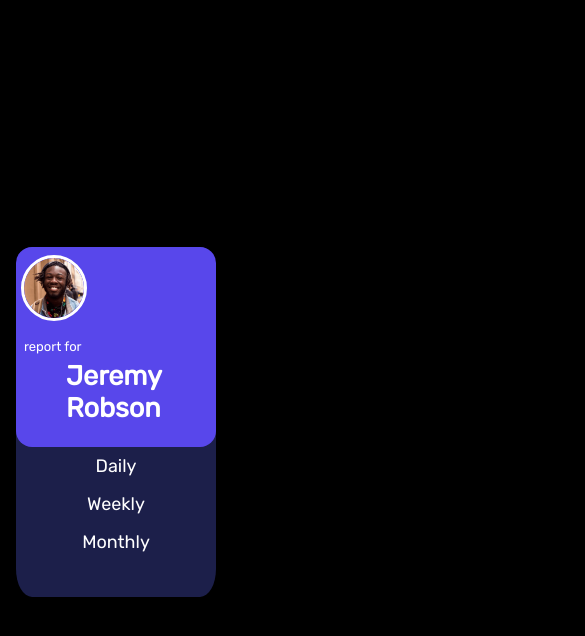
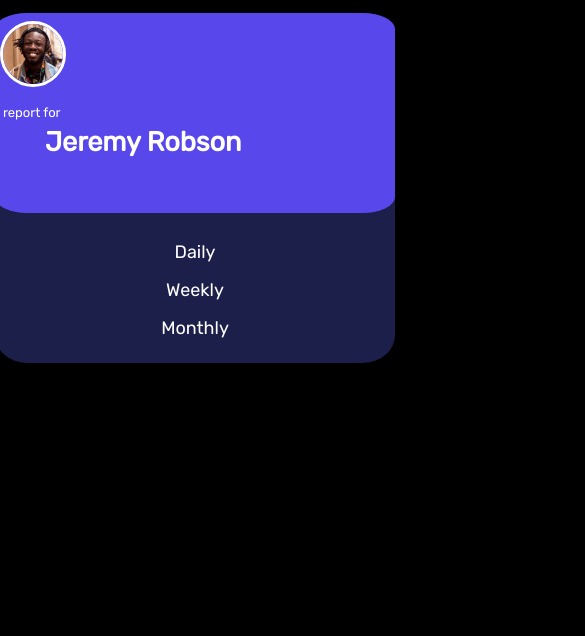
Before and after one commit to SepiHonar/Time-Tracking-Daschboard, a plain HTML site: page index.html in a window 390 px wide. Shown: the top 636 px of the page, 585 px wide, since content can reach past the window. Drawn offline with Linux system fonts and the light colour scheme.

Commit message:
responsive improved

```diff
--- a/index.html
+++ b/index.html
@@ -22,10 +22,8 @@
                     <span>report for</span>
                     <h2>Jeremy Robson</h4>
                 </div>
-
-
             </div>
-
+            <div></div>
 
             <div class="selectDailyMonthlyWeekly">
                <ul class="dailyBox">
--- a/style.css
+++ b/style.css
@@ -99,13 +99,19 @@ main{
 
 @media screen and (max-width: 768px) {
 
-    main{
-        display: flex;
+    .grid-container {
+        display: grid;
+        grid-template-columns: repeat(1, 400px);
+        justify-content: center;
+        align-items: center;
+        color: #fff;
+        margin: 13px;
 
-        align-items: center;
-        justify-content: flex-start;
-        /* height: 100vh; */
-        margin-left: 16px;
-    }
-
+      }
+      main{
+          display: block;
+      }
+      .dailyBox{
+        margin-top: 20px;
+      }
 }
```
